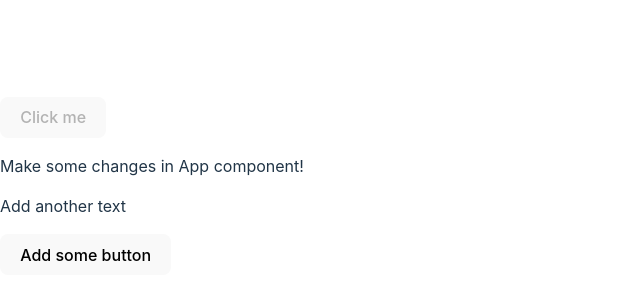
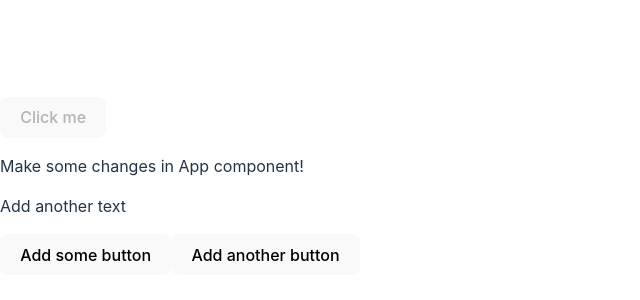
Before and after one commit to PyaeSoneAung-95/react-eslint-prettier-husky, a React (Vite) app: page / in a window 1280 px wide. Shown: the part 214-514 px from the top of the page, without its empty margins (0-640 px from the left). Built offline with nearby package versions, Linux system fonts and the light colour scheme.

Commit message:
remove space and add another button

```diff
--- a/src/App.tsx
+++ b/src/App.tsx
@@ -6,8 +6,8 @@ function App() {
       </button>
       <p>Make some changes in App component!</p>
       <p>Add another text</p>
-
-      <button>Add some button</button>
+      <button>Add some button </button>
+      <button>Add another button </button>
     </>
   );
 }
```
